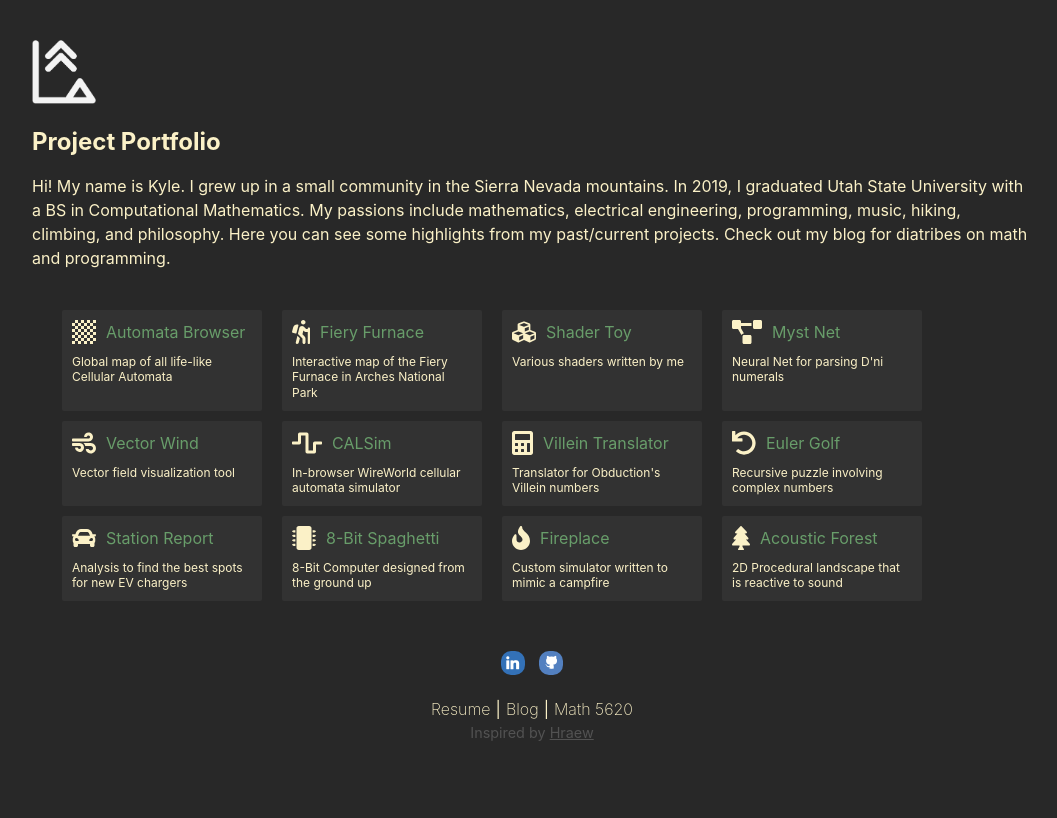
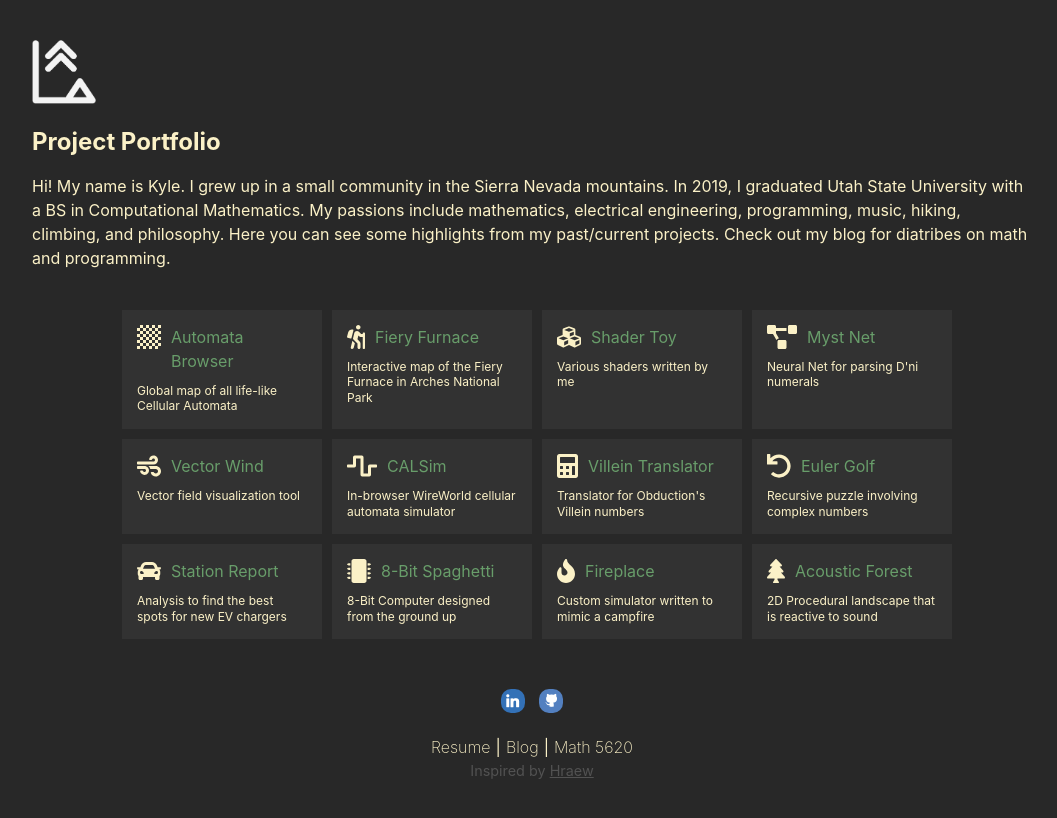
Before and after one commit to kylehovey/relto, a React (Create React App) app: page / in a window 1280 px wide. Shown: the top 818 px of the page, without its empty margins (108-1165 px from the left). Built offline with nearby package versions, Linux system fonts and the light colour scheme.

Commit message:
Centered and improved flexbox alignment of project tiles

```diff
--- a/src/App.scss
+++ b/src/App.scss
@@ -43,18 +43,18 @@ div.container {
   ul.projects-list {
     display: flex;
     flex-wrap: wrap;
-    margin: 0 -20px;
-    justify-content: flex-start;
+    margin: 0;
+    padding: 0;
+    justify-content: center;
 
     li {
+      display: flex;
+      align-items: stretch;
       list-style: none;
       width: 200px;
       transition: 0.5s;
-      background-color: initial;
-      margin: 0 10px;
-      margin-bottom: 10px;
-      background-color: lighten($bg, 4%);
       border-radius: 2px;
+      padding: 0 0 10px 10px;
 
       div.title-section {
         display: flex;
@@ -69,8 +69,6 @@ div.container {
       }
 
       &:hover {
-        background-color: lighten($bg, 10%);
-        transition: 0.5s;
         cursor: pointer;
 
         svg {
@@ -81,10 +79,17 @@ div.container {
 
       a {
         color: $fg;
+        background-color: lighten($bg, 4%);
         text-decoration: none;
-        padding: 10px;
+        padding: 15px;
         margin: 0px;
         display: block;
+        width: 100%;
+
+        &:hover {
+          background-color: lighten($bg, 10%);
+          transition: 0.5s;
+        }
 
         span {
           display: block;
```
